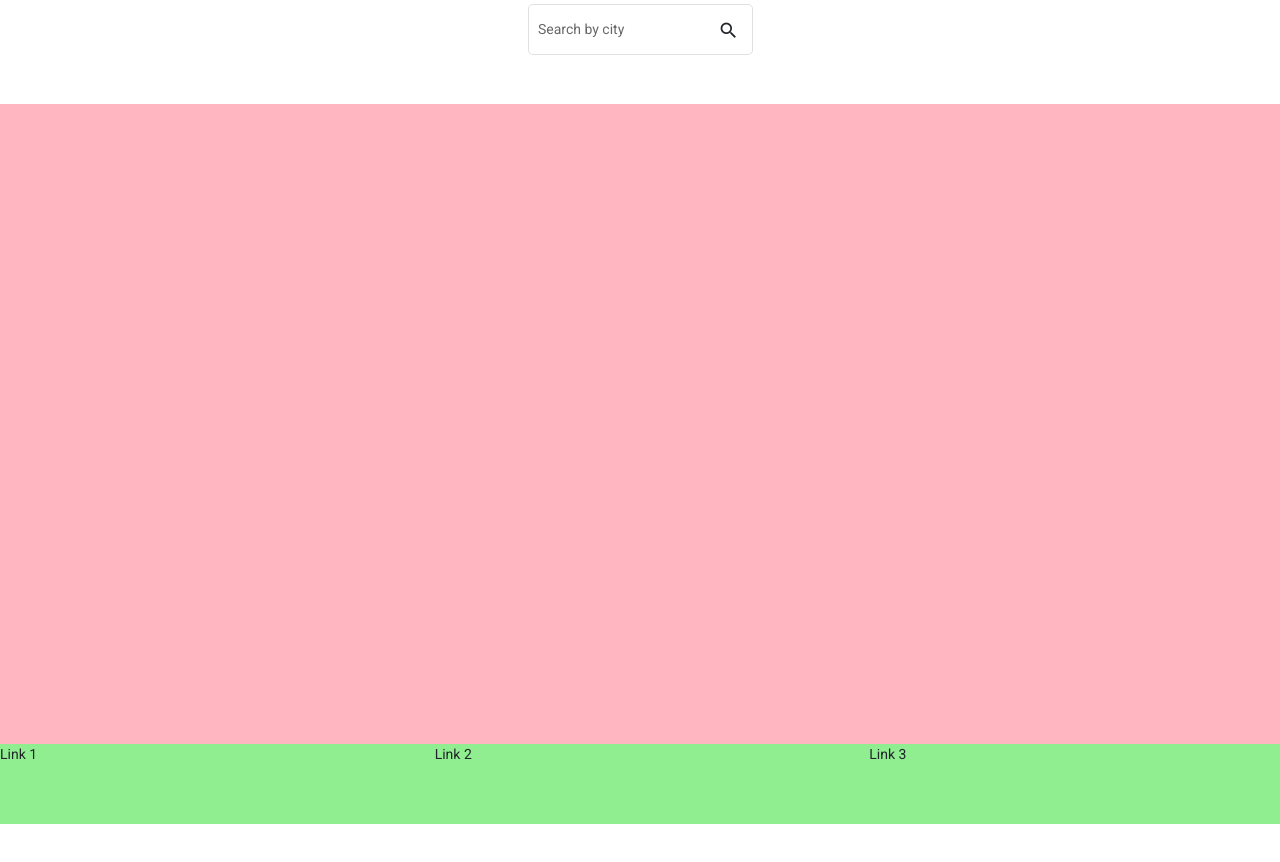
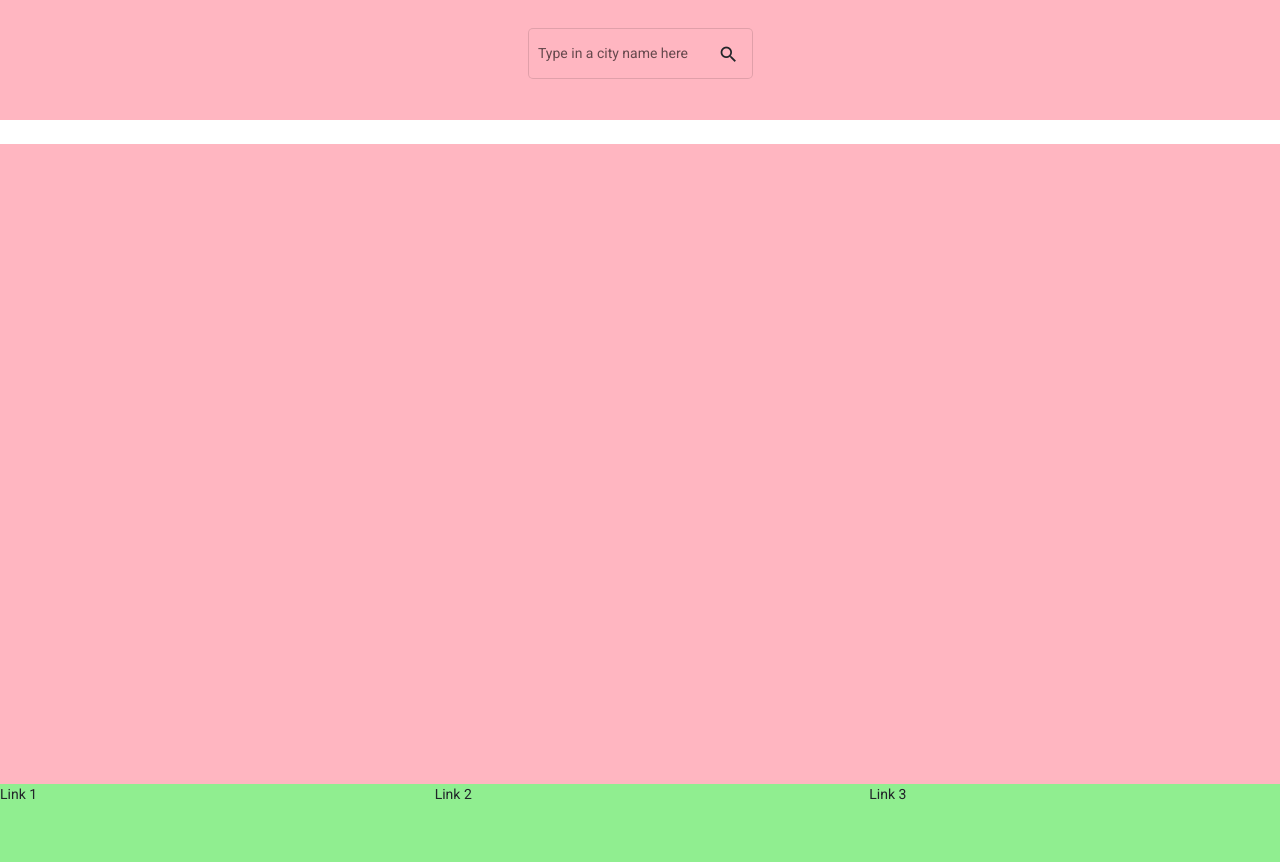
Before and after one commit to shameersheriff/WeatherApp, an Angular app: page / in a window 1280 px wide. Before the commit the page ends 824 px from the top, so only its background shows below. Built offline with nearby package versions, Linux system fonts and the light colour scheme; no server answers.

Commit message:
Restructure top nav component

```diff
--- a/src/app/components/shared/top-nav/top-nav.component.html
+++ b/src/app/components/shared/top-nav/top-nav.component.html
@@ -1,9 +1,10 @@
-<div class="cotainer-fluid top-nav-container">
+<div class="top-nav-spacing"></div>
+<div class="cotainer-fluid top-nav-container pt-4">
   <div class="row">
     <div class="col-12 search-container">
       <mat-form-field appearance="outline">
-        <mat-label>Search by city</mat-label>
-        <input matInput placeholder="Placeholder" [(ngModel)]="searchQuery" (keypress)="search($event)">
+        <mat-label>Type in a city name here</mat-label>
+        <input matInput placeholder="" [(ngModel)]="searchQuery" (keypress)="search($event)">
         <mat-icon matSuffix>search</mat-icon>
       </mat-form-field>
     </div>
--- a/src/app/components/shared/top-nav/top-nav.component.scss
+++ b/src/app/components/shared/top-nav/top-nav.component.scss
@@ -1,9 +1,20 @@
 .top-nav-container {
-  height: 10%;
-  background-color: transparent;
+  height: 15%;
+  width: 100%;
+  background-color: lightpink;
+  position: fixed;
+  top: 0px;
+  left: 0px;
+  z-index: 10;
+
 }
 
 .search-container{
   display: flex;
   justify-content: center;
 }
+
+.top-nav-spacing{
+  height: 15%;
+  width: 100%;
+}
--- a/src/app/components/shared/top-nav/top-nav.component.ts
+++ b/src/app/components/shared/top-nav/top-nav.component.ts
@@ -16,7 +16,7 @@ export class TopNavComponent implements OnInit {
   ngOnInit(): void {
   }
 
-  search(event: any){
+  search(event: any): void{
     if(event.charCode === 13){
       console.log(this.searchQuery);
       this.onSearchChange.emit(this.searchQuery);
```
